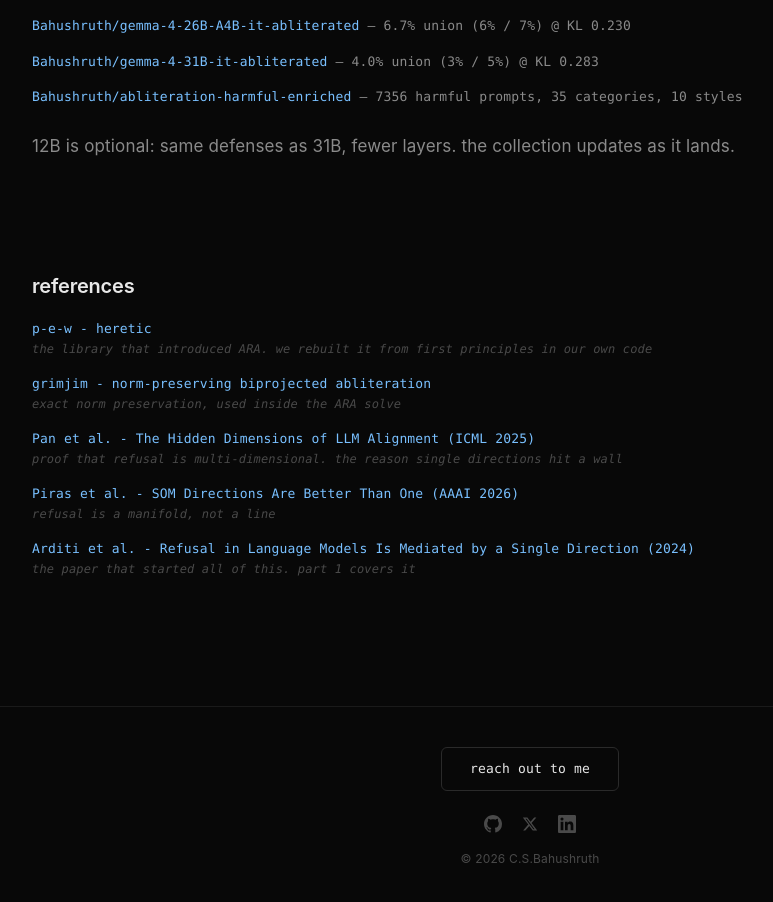
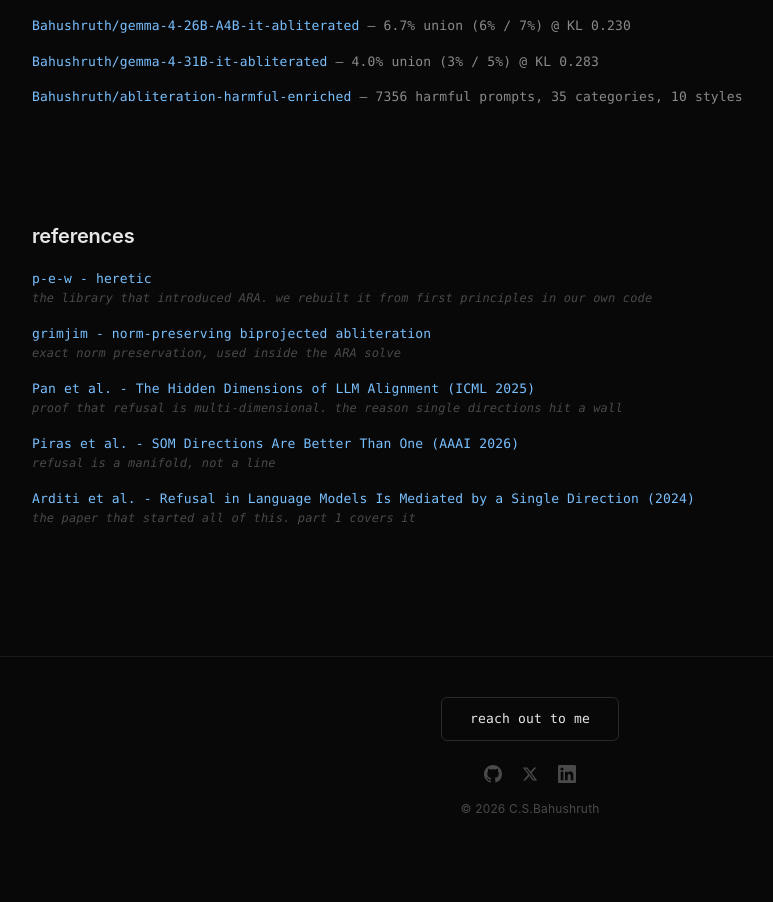
Before and after one commit to PotatoSpudowski/PotatoSpudowski.github.io, a React (Vite) app: page /articles/abliteration-2 in a window 1280 px wide. Shown: the part 9560-10462 px from the top of the page, without its empty margins (110-883 px from the left). After the commit the page ends 10419 px from the top, so only its background shows below. Built offline with nearby package versions, Linux system fonts and the light colour scheme.

Commit message:
abliteration part 2: remove 12B optional note

```diff
--- a/src/pages/Abliteration2Blog.jsx
+++ b/src/pages/Abliteration2Blog.jsx
@@ -450,7 +450,6 @@
             <li><a href="https://huggingface.co/Bahushruth/gemma-4-31B-it-abliterated" target="_blank" rel="noopener noreferrer">Bahushruth/gemma-4-31B-it-abliterated</a> — 4.0% union (3% / 5%) @ KL 0.283</li>
             <li><a href="https://huggingface.co/datasets/Bahushruth/abliteration-harmful-enriched" target="_blank" rel="noopener noreferrer">Bahushruth/abliteration-harmful-enriched</a> — 7356 harmful prompts, 35 categories, 10 styles</li>
           </ul>
-          <p className="blog-p">12B is optional: same defenses as 31B, fewer layers. the collection updates as it lands.</p>
         </section>
 
         <section className="blog-section">
```
